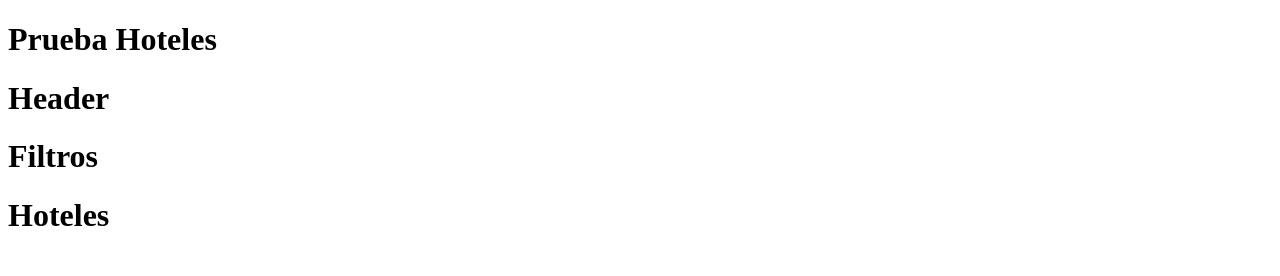
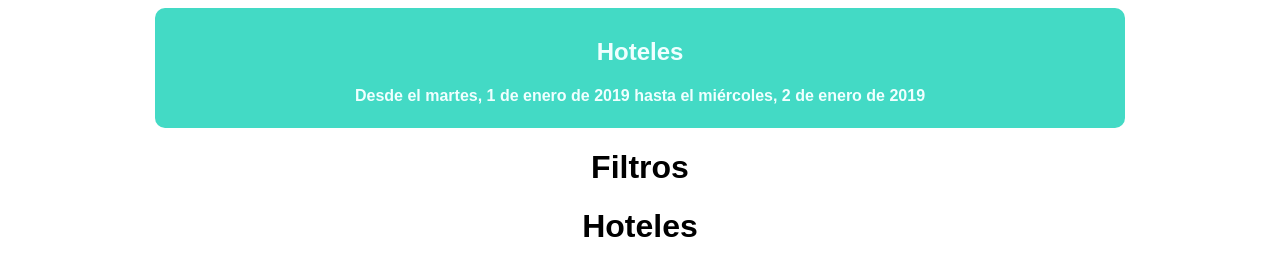
Before and after one commit to andreaup/Reserva-Alojamientos, a website: page index.html in a window 1280 px wide. Drawn offline with nearby package versions, Linux system fonts and the light colour scheme.

Commit message:
Estilos iniciales

```diff
--- a/index.html
+++ b/index.html
@@ -11,6 +11,7 @@
     <script src= "https://cdnjs.cloudflare.com/ajax/libs/babel-standalone/6.26.0/babel.min.js"></script>
     <script src = "./scripts/data.js" type="text/babel"></script>
     <script src = "./scripts/app.js" type="text/babel"></script>
+    <LINK REL=StyleSheet HREF="styles.css">
     <div id="app"></div>
 
 </body>
--- a/scripts/app.js
+++ b/scripts/app.js
@@ -2,7 +2,6 @@
 function App() {
     return (
         <div className="App">
-        <h1>Prueba Hoteles</h1>
         <Header />
         <Filtros />
         <Hoteles />
@@ -13,7 +12,10 @@ function App() {
 
 const Header = () =>{
     return(
-        <h1>Header</h1>
+        <div className="header">
+        <h2>Hoteles</h2>
+        <h4>Desde el martes, 1 de enero de 2019 hasta el miércoles, 2 de enero de 2019</h4>
+        </div>
     )
 }
 
--- /dev/null
+++ b/styles.css
@@ -0,0 +1,15 @@
+
+   .header {
+    width: 950px;
+    height: 100px;
+    border-radius: 10px;
+    display: inline-block;
+    background-color: rgb(67, 218, 197);
+    color: azure;
+    padding: 10px;
+  }
+
+  .App {
+    font-family: sans-serif;
+    text-align: center;
+  }
```
Also changed, not shown: scripts/Test.js (deleted, +0 -31 lines).
